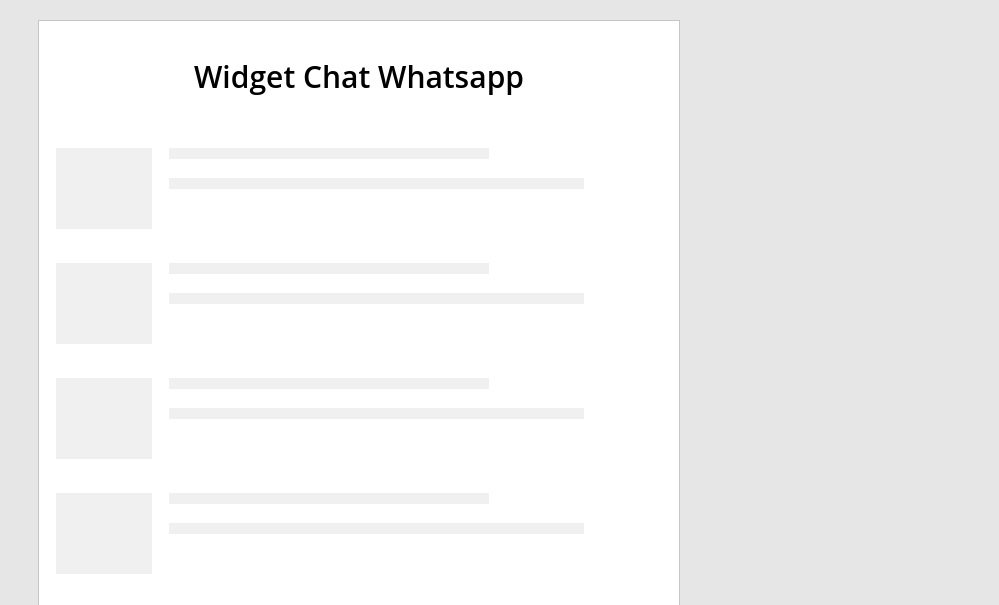
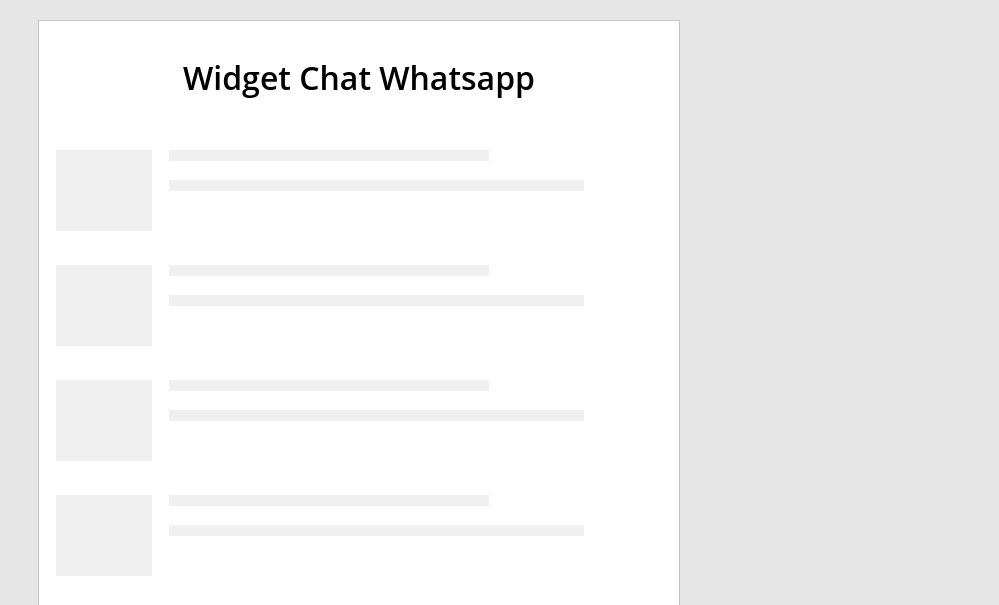
Before and after one commit to hendrasob/Widget-Chat-Whatsapp, a plain HTML site: page index.html in a window 1280 px wide. Shown: the top 605 px of the page, without its empty margins (281-1280 px from the left). Drawn offline with nearby package versions, Linux system fonts and the light colour scheme.

Commit message:
update style.css
adjust heading h1

```diff
--- a/style.css
+++ b/style.css
@@ -24,7 +24,7 @@ body {
     margin-top: 35px;
     color: #000;
     font-weight: 600;
-    font-size: 25px;
+    font-size: 26px;
     text-align: center;
     -webkit-animation-delay: 1s;
     animation-delay: 1s;
@@ -277,7 +277,7 @@ a.close-chat {
 
 @media screen and (min-width: 420px) {
     #wrapper h1 {
-        font-size: 30px;
+        font-size: 32px;
     }
     #whatsapp-chat {
         width: auto;
```
